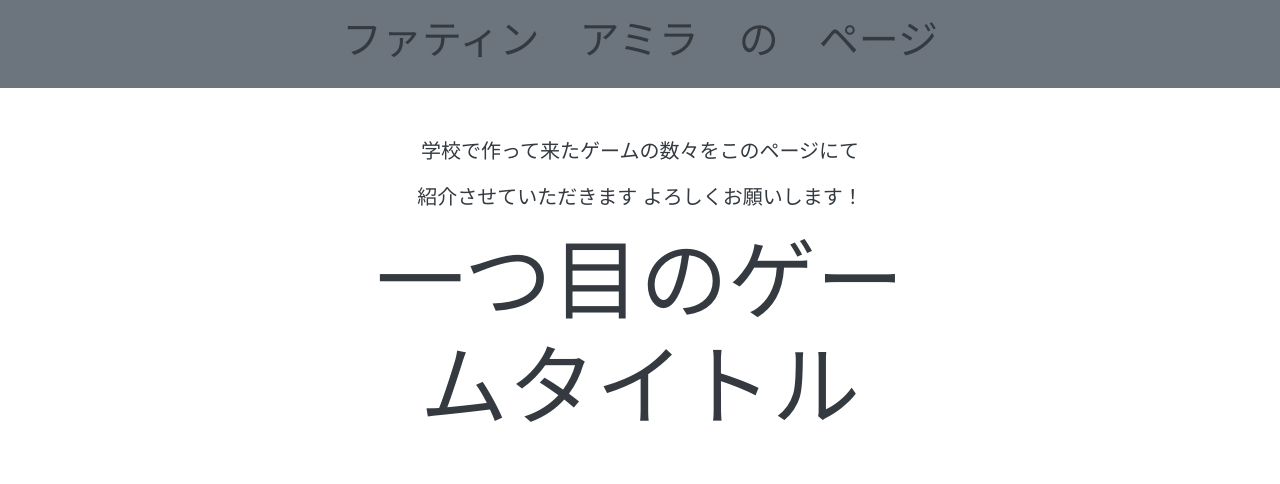
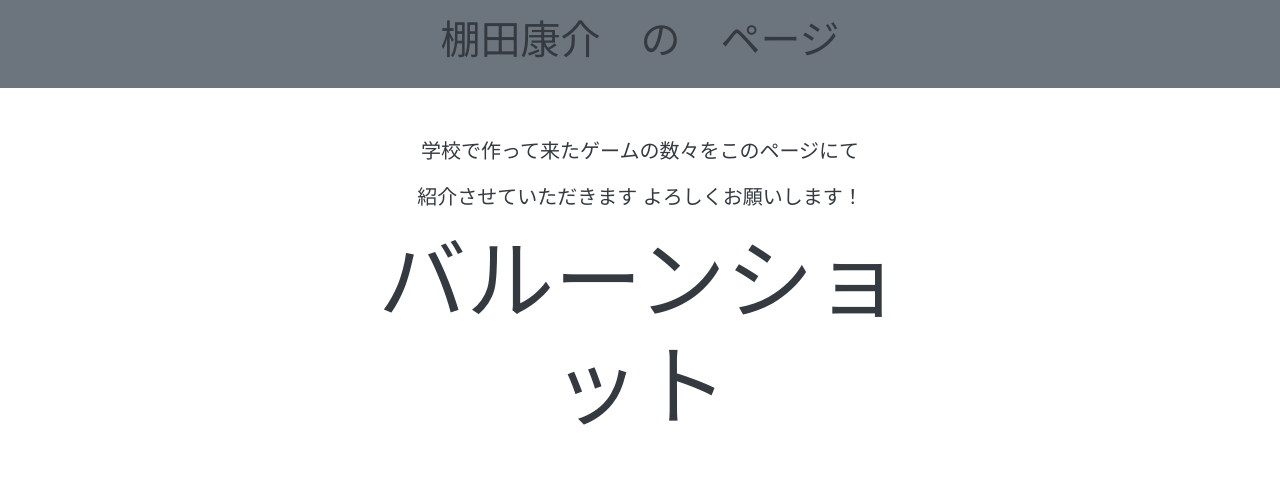
Before and after one commit to tanadakosuk/tanadkosuk.github.io, a plain HTML site: page index.html in a window 1280 px wide. Shown: the top 484 px of the page. Drawn offline with nearby package versions, Linux system fonts and the light colour scheme; grey boxes are pictures that could not be loaded.

Commit message:
Update index.html

```diff
--- a/index.html
+++ b/index.html
@@ -15,7 +15,7 @@
 
 <body class="bg-white text-dark ">
   <header class="bg-secondary text-center p-3 mb-5">
-    <h1>ファティン　アミラ　の　ページ
+    <h1>棚田康介　の　ページ
     </h1>
   </header>
   <div class="container text-center">
@@ -29,7 +29,7 @@
           <!-- コメントはこうやって書くんだ　-->
 
          よろしくお願いします！</p>
-        <h2 class="display-2 mb-5" id="current-word">一つ目のゲームタイトル</h2>
+        <h2 class="display-2 mb-5" id="current-word">バルーンショット</h2>
 
 		<!-- 動画を入れる　-->
 
```
